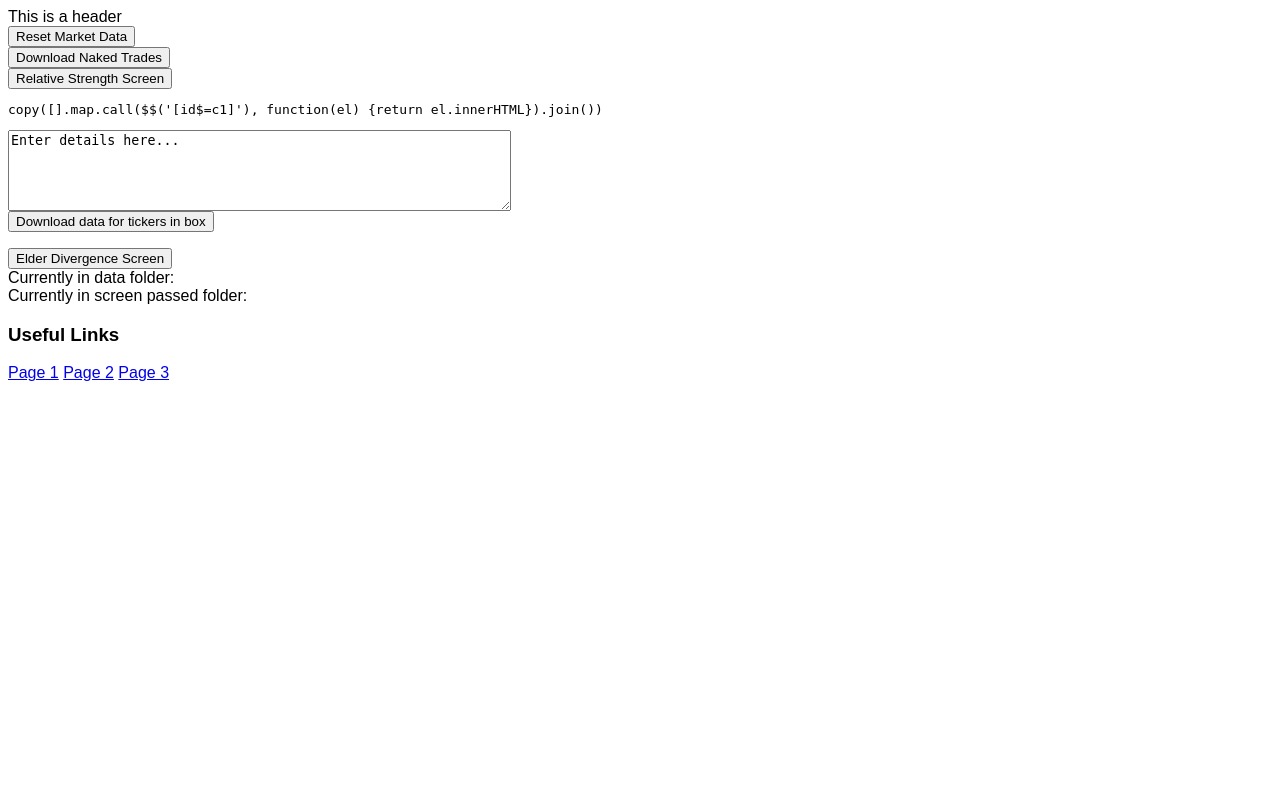
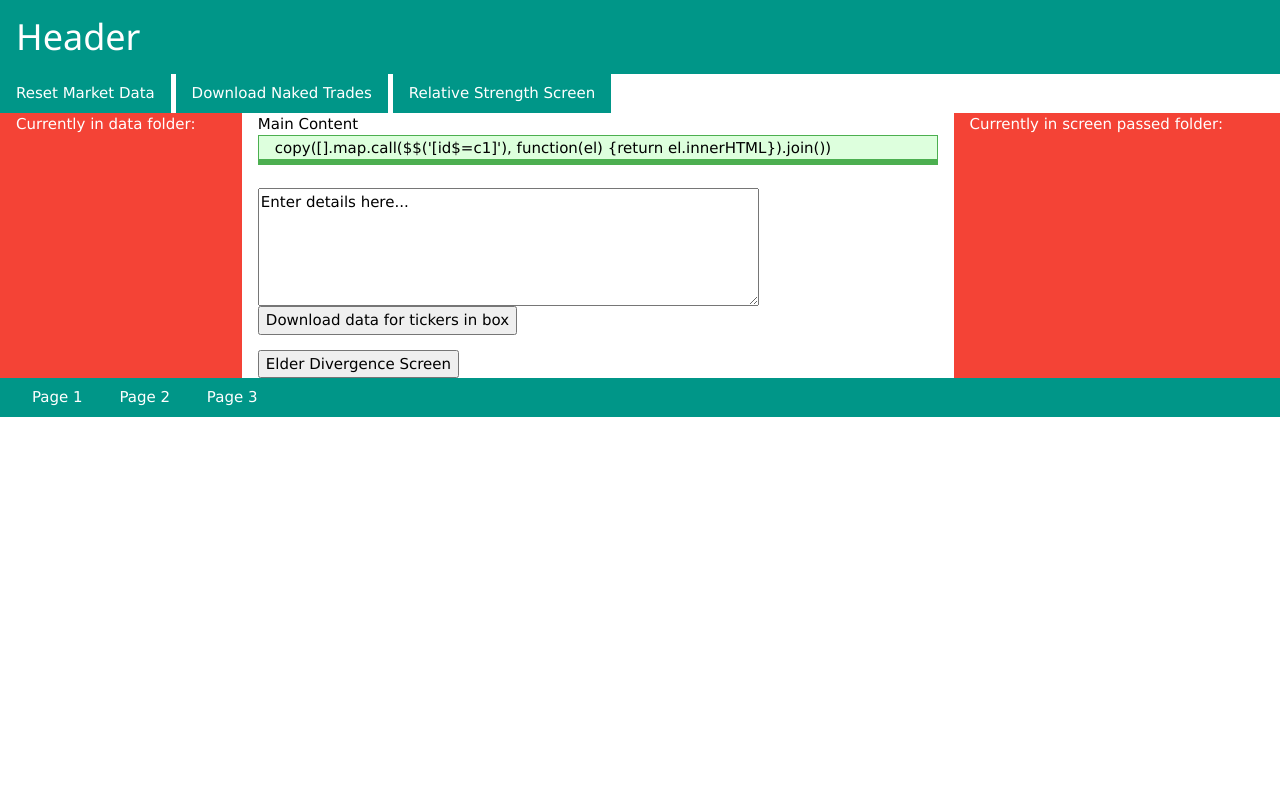
Before and after one commit to seemayer/Finance-Live, a Flask app: template templates/index.html in a window 1280 px wide. Run offline with Flask 2, Linux system fonts and the light colour scheme; the template is opened without the code that fills it, so the values that code supplies are empty.

Commit message:
W3 CSS added

```diff
--- a/main.py
+++ b/main.py
@@ -9,8 +9,7 @@
 @app.route('/')
 def home_page():
     # load homepage and send data to be displayed on page
-    return render_template('layout.html')
-    # return render_template('index.html', files=os.listdir('./data'), screened=os.listdir('./screen passed'))
+    return render_template('index.html', files=os.listdir('./data'), screened=os.listdir('./screen passed'))
 
 @app.route('/', methods=['POST'])
 def my_form_post():
--- a/static/lstyles.css
+++ /dev/null
@@ -1,6 +0,0 @@
-*{margin:0px;box-sizing:border-box;}
-div{padding:5px;border:1px solid tomato;}
-div.column{float:left;height:200px;}
-div.side{width:15%;}
-div.main{width:70%;}
-div.footer{clear:both;}
--- a/static/styles.css
+++ /dev/null
@@ -1,44 +0,0 @@
-body {
-    font-family: Arial, Helvetica, sans-serif;
-}
-
-h1 {
-    text-decoration: underline;
-    color: #2f47ee;
-}
-
-h2 {
-    text-decoration: underline;
-    color: dodgerblue;
-}
-
-
-table {
-  width: 50%;
-}
-
-
-
-
-th {
-  background-color: #04AA6D;
-  color: white;
-}
-
-th, td {
-  border-bottom: 1px solid #ddd;
-    padding: 8px;
-  text-align: left;
-}
-
-
-tr:nth-child(even) {background-color: #f2f2f2;}
-tr:hover {background-color: coral;}
-
-input[type=text] {
-  width: 50%;
-  height: 150px;
-  padding: 12px 20px;
-  margin: 8px 0;
-  box-sizing: border-box;
-}
--- a/templates/index.html
+++ b/templates/index.html
@@ -1,49 +1,62 @@
 <head>
-    <link rel="stylesheet" href="/static/styles.css">
+<!--     <link rel="stylesheet" href="/static/styles.css"> -->
+    <link rel="stylesheet" href="https://www.w3schools.com/w3css/4/w3.css">
     <script src="https://ajax.googleapis.com/ajax/libs/jquery/3.6.0/jquery.min.js"></script>
     <script src='/static/scripts.js'></script>
 </head>
 <body>
 
-    <header>This is a header</header>
+<header class="w3-container w3-teal">
+  <h1>Header</h1>
+</header>
 
-    <main>
-    <nav>
-    <button onclick='fnCaller({"module":"market_data","function":"reset_market_data"})'>Reset Market Data</button></br>
-    <button onclick='fnCaller({"module":"market_data","function":"download_naked_trades","parameters":{"earliest_date":"2017-01-01"}})'>Download Naked Trades</button></br>
-    <button onclick='fnCaller({"module":"screens","function":"relative_strength"})'>Relative Strength Screen</button></br>
-    </nav>
-    <pre><code>copy([].map.call($$('[id$=c1]'), function(el) {return el.innerHTML}).join())</code></pre>
 
+
+    <div class = "w3-barr">
+        <button onclick='fnCaller({"module":"market_data","function":"reset_market_data"})' class="w3-bar-item w3-button w3-teal">Reset Market Data</button>
+        <button onclick='fnCaller({"module":"market_data","function":"download_naked_trades","parameters":{"earliest_date":"2017-01-01"}})' class="w3-bar-item w3-button w3-teal">Download Naked Trades</button>
+        <button onclick='fnCaller({"module":"screens","function":"relative_strength"})'class="w3-bar-item w3-button w3-teal">Relative Strength Screen</button>
+    </div>
+
+ <div class="w3-cell-row">
+
+    <div class="w3-container w3-red w3-cell">
+        Currently in data folder: </br>
+        <table class="w3-table w3-striped w3-border">
+            {% for day in files %}
+                <tr><td>{{ day }} </td></tr>
+            {% endfor %}
+        </table>
+    </div>
+
+    <div class="w3-container w3-cell">Main Content</br>
+    <div class="w3-container w3-pale-green w3-bottombar w3-border-green w3-border">copy([].map.call($$('[id$=c1]'), function(el) {return el.innerHTML}).join())</div>
+    </br>
     <form method="POST">
         <textarea rows = "5" cols = "60" name = "text">Enter details here...</textarea><br>
         <input type="submit" value="Download data for tickers in box"/>
     </form>
 
     <button onclick='fnCaller({"module":"screens","function":"elder_divergence"})'>Elder Divergence Screen</button></br>
+    </div>
 
-    Currently in data folder: </br>
-    <table>
-        {% for day in files %}
-            <tr><td>{{ day }} </td></tr>
-        {% endfor %}
-    </table>
+    <div class="w3-container w3-red w3-cell">
 
-    Currently in screen passed folder: </br>
-    <table>
-        {% for day in screened %}
-            <tr><td>{{ day }} </td></tr>
-        {% endfor %}
-    </table>
+        Currently in screen passed folder: </br>
+        <table class="w3-table w3-striped w3-border">
+            {% for day in screened %}
+                <tr><td>{{ day }} </td></tr>
+            {% endfor %}
+        </table>
+    </div>
+ </div>
 
-    </main>
+<footer class="w3-container w3-teal">
+          <a href="#page1" class="w3-bar-item w3-button w3-mobile">Page 1</a>
+        <a href="#page2" class="w3-bar-item w3-button w3-mobile">Page 2</a>
+        <a href="#page3" class="w3-bar-item w3-button w3-mobile">Page 3</a>
+</footer>
 
-<footer>
-        <nav>
-            <h3>Useful Links</h3>
-            <a href="#page1">Page 1</a>
-            <a href="#page2">Page 2</a>
-            <a href="#page3">Page 3</a>
-</nav>
-    </footer>
+
+
 </body>
```
Also changed, not shown: templates/layout.html (deleted, +0 -14 lines), screen passed/TGA.L.csv (renamed from data/TGA.L.csv), screen passed/VTU.L.csv (renamed from data/VTU.L.csv).
